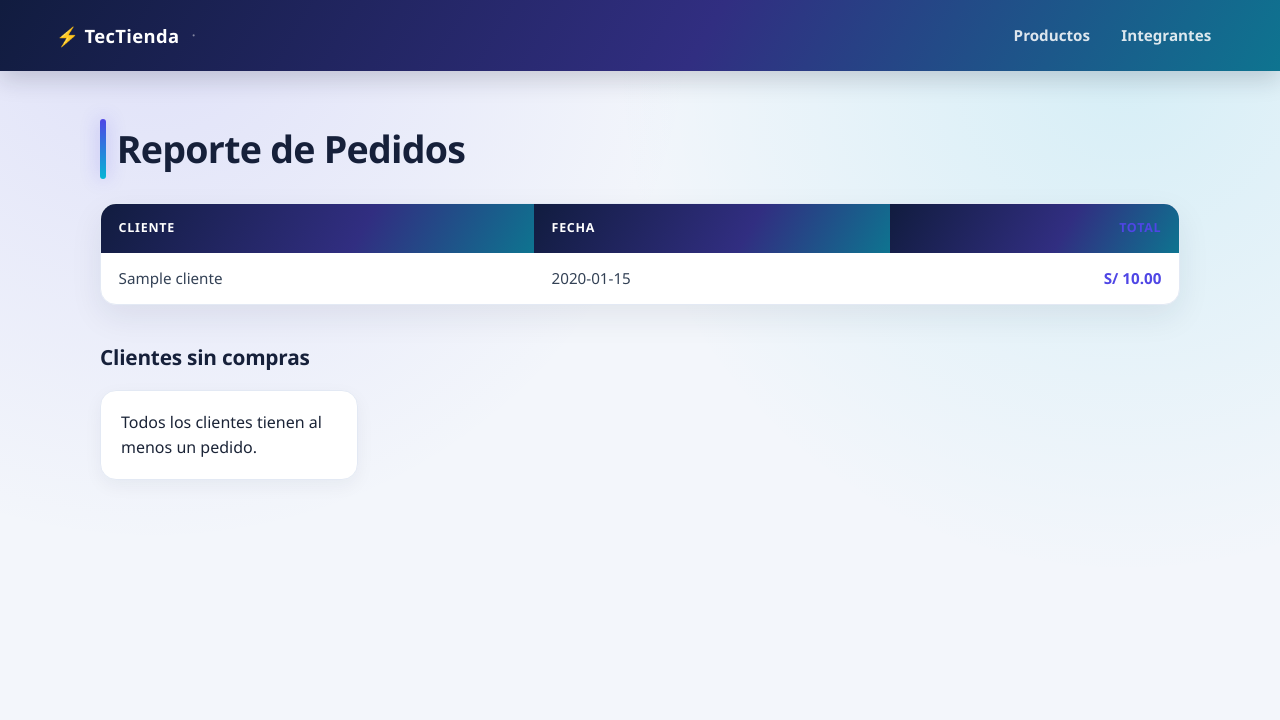
After one commit to gerargram2006/Tectienda, a Laravel app: page /reporte in a window 1280 px wide. The commit adds this page. Shown: the top 720 px of the page. Run offline with Laravel 12, Linux system fonts and the light colour scheme; tables that the repository leaves empty hold one stand-in row (values such as "Sample post").

Commit message:
feat: Se implementa migraciones y usamos quetbuilder

```diff
--- /dev/null
+++ b/app/Http/Controllers/ReporteController.php
@@ -0,0 +1,28 @@
+<?php
+
+namespace App\Http\Controllers;
+
+use Illuminate\Http\Request;
+use Illuminate\Support\Facades\DB;
+
+class ReporteController extends Controller
+{
+    public function index()
+    {
+        // 1. Pedidos con el nombre de su cliente (join) [cite: 33]
+        $pedidos = DB::table('pedidos')
+            ->join('clientes', 'clientes.id', '=', 'pedidos.cliente_id')
+            ->select('clientes.nombre as cliente', 'pedidos.fecha', 'pedidos.total')
+            ->orderBy('pedidos.fecha', 'asc')
+            ->get();
+
+        // 2. Clientes sin compras (leftJoin + whereNull) [cite: 33]
+        $sinCompras = DB::table('clientes')
+            ->leftJoin('pedidos', 'clientes.id', '=', 'pedidos.cliente_id')
+            ->select('clientes.nombre')
+            ->whereNull('pedidos.id')
+            ->get();
+
+        return view('reporte', compact('pedidos', 'sinCompras'));
+    }
+}
--- a/public/css/tectienda.css
+++ b/public/css/tectienda.css
@@ -120,6 +120,13 @@ main h1::before {
     border-radius: 99px;
     background: linear-gradient(180deg, var(--primario), var(--acento));
     box-shadow: 0 0 18px rgba(79, 70, 229, 0.35);
+}
+
+main h2 {
+    margin: 2.25rem 0 1rem;
+    color: #16203a;
+    font-size: 1.3rem;
+    letter-spacing: -0.01em;
 }
 
 main p {
@@ -355,6 +362,67 @@ main form div[style*="color: red"] {
     border-radius: 8px;
 }
 
+/* ===== Tablas de reporte ===== */
+.tabla-contenedor {
+    margin-bottom: 2rem;
+    overflow-x: auto;
+    background: var(--superficie);
+    border: 1px solid var(--borde);
+    border-radius: var(--radio);
+    box-shadow: var(--sombra);
+}
+
+main table {
+    width: 100%;
+    border-collapse: collapse;
+    font-size: 0.95rem;
+}
+
+main table thead th {
+    padding: 0.9rem 1.1rem;
+    color: #ffffff;
+    font-size: 0.78rem;
+    font-weight: 700;
+    text-align: left;
+    text-transform: uppercase;
+    letter-spacing: 0.06em;
+    white-space: nowrap;
+    background: linear-gradient(120deg, #111c3f, #312e81 60%, #0e7490);
+}
+
+main table tbody td {
+    padding: 0.85rem 1.1rem;
+    color: #334155;
+    border-bottom: 1px solid #eef2f7;
+}
+
+main table tbody tr:nth-child(even) {
+    background: #fafbfe;
+}
+
+main table tbody tr:hover {
+    background: #eef2ff;
+}
+
+main table tbody tr:last-child td {
+    border-bottom: 0;
+}
+
+main table td:last-child,
+main table th:last-child {
+    text-align: right;
+    font-weight: 700;
+    color: var(--primario);
+}
+
+main table tfoot td {
+    padding: 0.95rem 1.1rem;
+    color: #16203a;
+    font-weight: 800;
+    background: #eef2ff;
+    border-top: 2px solid #e0e7ff;
+}
+
 /* ===== Enlaces tipo botón ===== */
 main p a {
     display: inline-flex;
--- /dev/null
+++ b/resources/views/reporte.blade.php
@@ -0,0 +1,37 @@
+@extends('layouts.app')
+
+@section('titulo', 'Reporte del Gerente')
+
+@section('contenido')
+    <h1>Reporte de Pedidos</h1>
+
+    <div class="tabla-contenedor">
+        <table class="tabla">
+            <thead>
+            <tr>
+                <th>Cliente</th>
+                <th>Fecha</th>
+                <th>Total</th>
+            </tr>
+            </thead>
+            <tbody>
+            @foreach($pedidos as $p)
+                <tr>
+                    <td>{{ $p->cliente }}</td>
+                    <td>{{ $p->fecha }}</td>
+                    <td>S/ {{ $p->total }}</td>
+                </tr>
+            @endforeach
+            </tbody>
+        </table>
+    </div>
+
+    <h2>Clientes sin compras</h2>
+    <ul>
+        @forelse($sinCompras as $c)
+            <li>{{ $c->nombre }}</li>
+        @empty
+            <li>Todos los clientes tienen al menos un pedido.</li>
+        @endforelse
+    </ul>
+@endsection
--- a/routes/web.php
+++ b/routes/web.php
@@ -4,6 +4,7 @@ use App\Http\Controllers\CarritoController;
 use App\Http\Controllers\IntegranteController;
 use App\Http\Controllers\ProductoController;
 use Illuminate\Support\Facades\Route;
+use App\Http\Controllers\ReporteController;
 
 Route::get('/', function () {
     return view('welcome');
@@ -35,4 +36,6 @@ Route::put('/integrantes/{id}', [IntegranteController::class, 'update']);
 Route::delete('/integrantes/{id}', [IntegranteController::class, 'destroy']);
 
 // Detalle de Integrante por ID (al final para no capturar /integrantes/create)
-Route::get('/integrantes/{id}', [IntegranteController::class, 'show']);
+Route::get('/integrante /{id}', [IntegranteController::class, 'show']);
+
+Route::get('/reporte', [ReporteController::class, 'index']);
```
Also changed, not shown: database/migrations/2026_11_16_123211_create_pedidos_table.php (added), database/migrations/2026_11_16_124158_add_categoria_id_to_productos_table.php (added).
